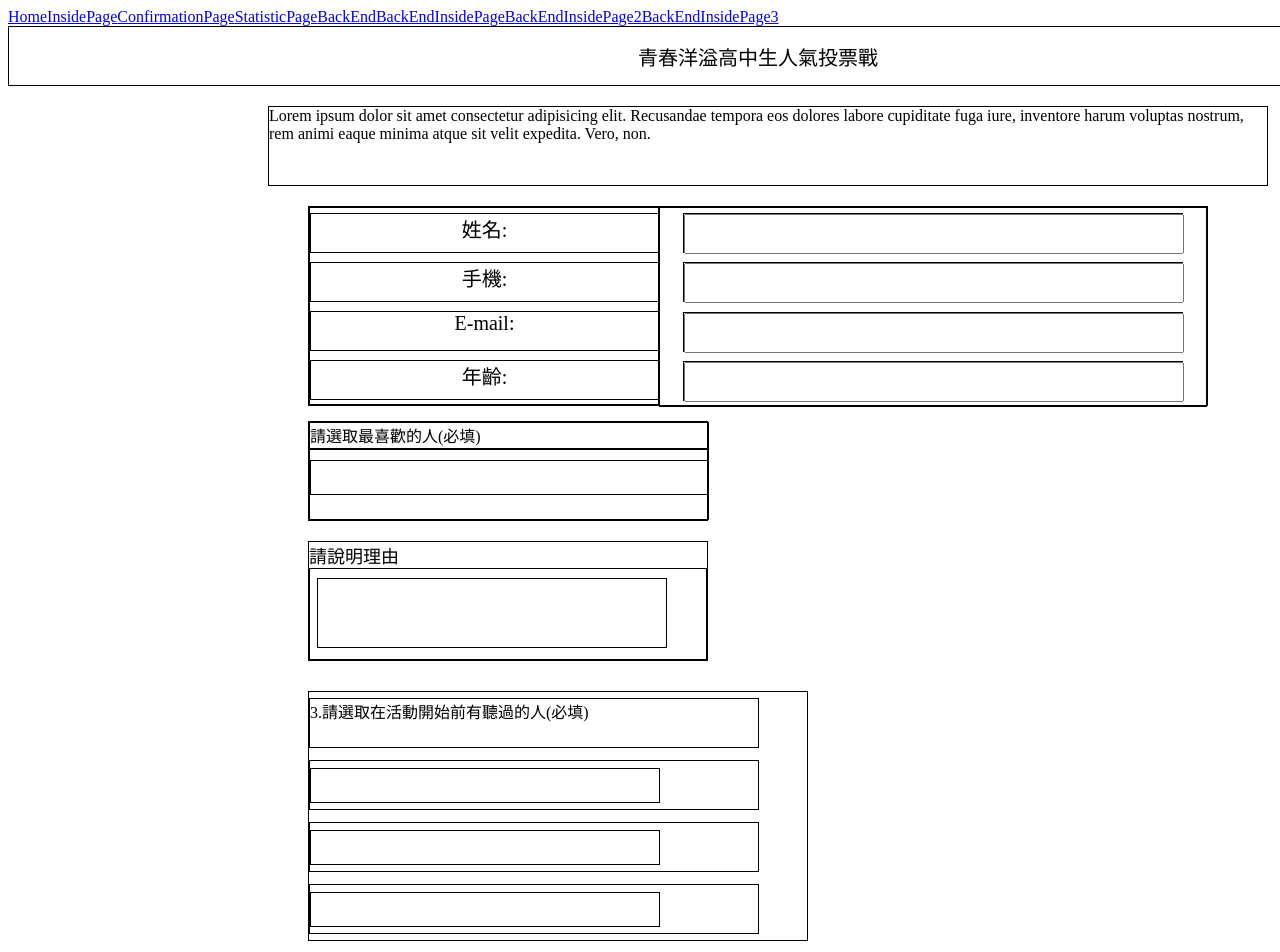
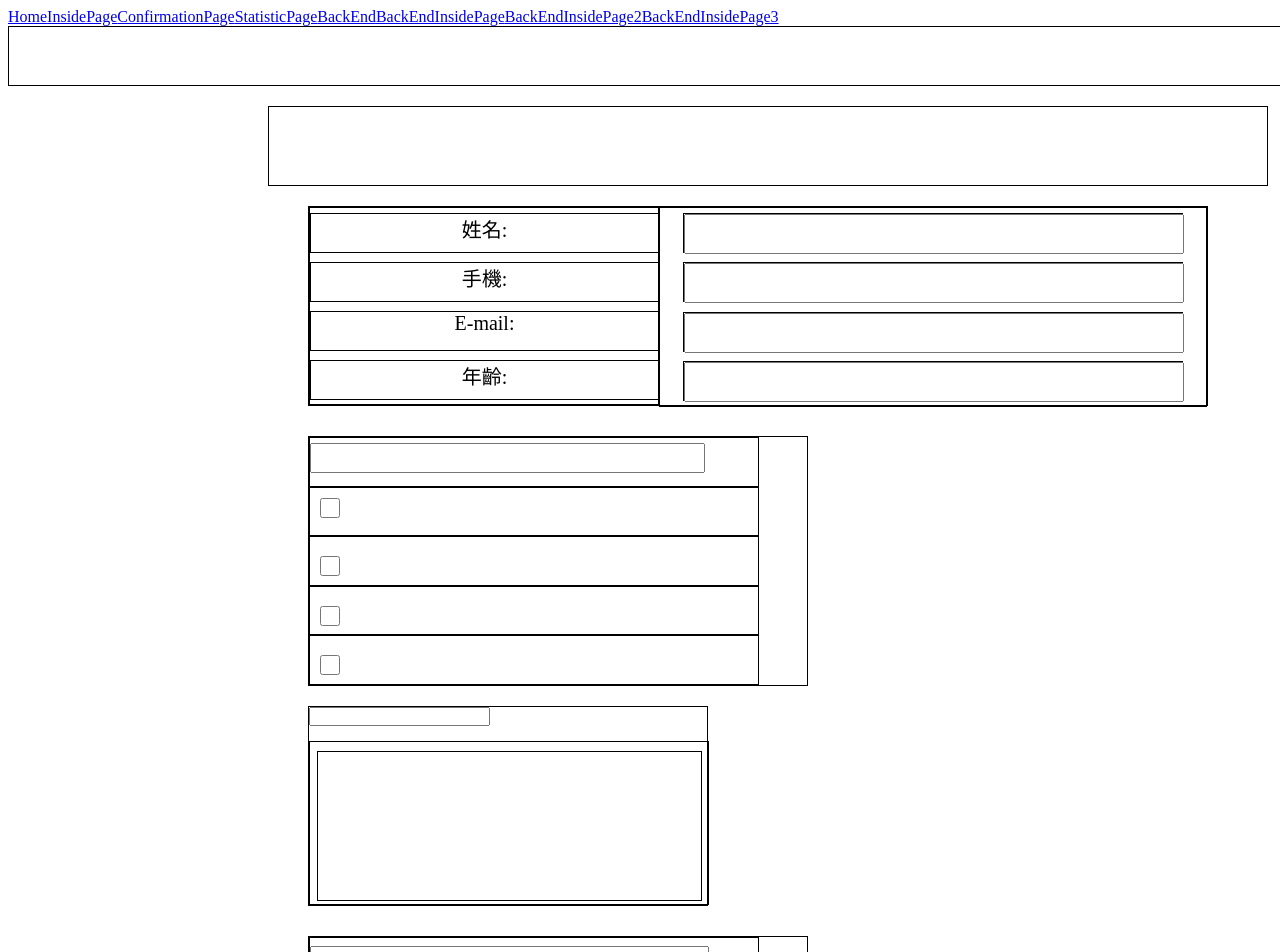
Before and after one commit to Jung0210/-questionnaire, a Vue app: page /ConfirmationPage in a window 1280 px wide. Shown: the top 952 px of the page. Built offline with nearby package versions, Linux system fonts and the light colour scheme; the HTML template or start-up script is replaced by a standard one.

Commit message:
榕駿0827 12:30

```diff
--- a/src/views/BackEndInsidePage.vue
+++ b/src/views/BackEndInsidePage.vue
@@ -34,12 +34,12 @@ export default {
         </div>
     </div>
     <div class="Group1">
-        <div class="oval0">
+        <!-- <div class="oval0"> -->
         <div class="oval1">
             <p>問卷名稱:</p>
             <input type="text">
         </div>
-        </div>
+        <!-- </div> -->
         <!-- <div class="oval1">
             <p>問卷名稱:</p>
             <input type="text">
@@ -170,6 +170,8 @@ body {
         display: flex;
         flex-direction: column;
 
+    }
+
     .oval1 {
         width: 900px;
         height: 100px;
@@ -178,12 +180,11 @@ body {
         justify-content: center;
         align-items: center;
         font-size: 30px;
-            padding-right: 100px;
+        // padding-right: 100px;
 
         input {
-                width: 700px;
+            width: 599px;
             height: 60px;
-            }
         }
     }
 
--- a/src/views/BackEndInsidePage2.vue
+++ b/src/views/BackEndInsidePage2.vue
@@ -10,7 +10,9 @@ export default {
                 require: false,
             },
             isEdit: false,//boolean false是編輯
+
             questions: [],// 存儲所有問題
+
             editingIndex: null // 記錄正在編輯的問題的索引
 
         };
@@ -65,7 +67,11 @@ export default {
         deleteQuestion(index) {
             this.questions.splice(index, 1);
         },
+        previewQuestions() {
+            this.$router.push({ name: 'ConfirmationPage' });
+        },
     },
+
 }
 </script>
 
@@ -122,6 +128,9 @@ export default {
                 <button @click="addQuestion" v-if="!isEdit">加入</button>
                 <button @click="updateQuestion" v-if="isEdit">編輯</button>
             </div>
+            <div class="oval22">
+                <button @click="previewQuestions">預覽</button><!--新增預覽按鈕-->
+            </div>
         </div>
         <div class="Group4">
             <div class="box1">
@@ -173,6 +182,10 @@ export default {
             </div>
         </div>
     </div>
+
+
+
+
 </template>
 <style scoped lang="scss">
 * {
@@ -398,6 +411,22 @@ body {
             font-size: 25px;
             border-radius: 10px;
         }
+
+    }
+
+    .oval22 {
+        width: 80px;
+        height: 50px;
+        display: flex;
+        margin-left: 895px;
+        margin-top: 160px;
+
+        button {
+            width: 80px;
+            height: 50px;
+            font-size: 25px;
+            border-radius: 10px;
+        }
     }
 
     .Group3 {
--- a/src/views/ConfirmationPage.vue
+++ b/src/views/ConfirmationPage.vue
@@ -4,11 +4,10 @@
 
 <template>
     <div class="first">
-        <p>青春洋溢高中生人氣投票戰</p>
+
     </div>
     <div class="shape">
-        <p>Lorem ipsum dolor sit amet consectetur adipisicing elit. Recusandae tempora eos dolores labore cupiditate
-            fuga iure, inventore harum voluptas nostrum, rem animi eaque minima atque sit velit expedita. Vero, non.</p>
+
     </div>
     <div class="container">
         <div class="chocolate">
@@ -41,16 +40,27 @@
         </div>
     </div>
     <div class="Group15">
+
         <div class="team">
-            <p>請選取最喜歡的人(必填)</p>
+            <input type="question" name="" id="">
         </div>
         <div class="team1">
-            <input type="word" name="myfield" id="">
+            <input type="checkbox" id="" name=""></input>
         </div>
+        <div class="team2">
+            <input type="checkbox" id="" name=""></input>
+        </div>
+        <div class="team3">
+            <input type="checkbox" id="" name=""></input>
+        </div>
+        <div class="team4">
+            <input type="checkbox" id="" name=""></input>
+        </div>
+
     </div>
     <div class="Group13">
         <div class="area">
-            <p>請說明理由</p>
+            <input type="text">
         </div>
         <div class="area1">
             <textarea name="" id=""></textarea>
@@ -61,16 +71,19 @@
     </div>
     <div class="Group12">
         <div class="bee">
-            <p>3.請選取在活動開始前有聽過的人(必填)</p>
+            <input type="text">
         </div>
         <div class="bee1">
-            <input type="" id="" name=""></input>
+            <input type="checkbox" id="" name=""></input>
         </div>
         <div class="bee2">
-            <input type="" id="" name=""></input>
+            <input type="checkbox" id="" name=""></input>
         </div>
         <div class="bee3">
-            <input type="" id="" name=""></input>
+            <input type="checkbox" id="" name=""></input>
+        </div>
+        <div class="bee4">
+            <input type="checkbox" id="" name=""></input>
         </div>
     </div>
     <div class="Group10">
@@ -205,23 +218,31 @@ body {
 }
 
 .Group15 {
-    width: 400px;
-    height: 100px;
+    width: 500px;
+    height: 250px;
     border: 1px solid rgb(0, 0, 0);
+    margin-top: 30px;
+    margin-left: 300px;
     display: flex;
+    // justify-content: space-around;
     flex-direction: column;
-    margin-top: 15px;
-    margin-left: 300px;
+    text-align: left;
 
     .team {
-        width: 400px;
-        height: 40px;
+        width: 450px;
+        height: 50px;
         border: 1px solid rgb(0, 0, 0);
+        padding-top: 5px;
+
+        input {
+            width: 395px;
+            height: 30px;
+        }
     }
 
     .team1 {
-        width: 400px;
-        height: 100px;
+        width: 450px;
+        height: 50px;
         border: 1px solid rgb(0, 0, 0);
         padding-top: 10px;
         justify-content: center;
@@ -229,16 +250,67 @@ body {
         justify-content: space-between;
 
         input {
-            width: 3300px;
-            height: 35px;
+            width: 40px;
+            height: 20px;
             border: 1px solid rgb(0, 0, 0);
         }
     }
+
+    .team2 {
+        width: 450px;
+        height: 50px;
+        border: 1px solid rgb(0, 0, 0);
+        display: flex;
+        justify-content: space-between;
+        align-items: center;
+
+        input {
+            width: 40px;
+            height: 20px;
+            border: 1px solid rgb(0, 0, 0);
+            margin-top: 10px;
+        }
+    }
+
+    .team3 {
+        width: 450px;
+        height: 50px;
+        border: 1px solid rgb(0, 0, 0);
+        display: flex;
+        justify-content: space-between;
+        align-items: center;
+
+        input {
+            width: 40px;
+            height: 20px;
+            border: 1px solid rgb(0, 0, 0);
+            margin-top: 10px;
+        }
+
+    }
+
+    .team4 {
+        width: 450px;
+        height: 50px;
+        border: 1px solid rgb(0, 0, 0);
+        display: flex;
+        justify-content: space-between;
+        align-items: center;
+
+        input {
+            width: 40px;
+            height: 20px;
+            border: 1px solid rgb(0, 0, 0);
+            margin-top: 10px;
+        }
+
+    }
+
 }
 
 .Group13 {
     width: 400px;
-    height: 120px;
+    height: 200px;
     border: 1px solid rgb(0, 0, 0);
     display: flex;
     flex-direction: column;
@@ -246,9 +318,15 @@ body {
     margin-left: 300px;
 
     .area {
-        width: 400px;
+        width: 800px;
         height: 40px;
         text-align: left;
+
+        .input {
+            width: 800px;
+            height: 60px;
+        }
+
 
         p {
             font-size: 18px;
@@ -257,7 +335,7 @@ body {
     }
 
     .area1 {
-        width: 398px;
+        width: 400px;
         height: 190px;
         padding-top: 10px;
         border: 1px solid rgb(0, 0, 0);
@@ -266,8 +344,8 @@ body {
         justify-content: space-between;
 
         textarea {
-            width: 350px;
-            height: 70px;
+            width: 385px;
+            height: 150px;
             border: 1px solid rgb(0, 0, 0);
             resize: none;
             position: absolute;
@@ -285,7 +363,7 @@ body {
     margin-top: 30px;
     margin-left: 300px;
     display: flex;
-    justify-content: space-around;
+    // justify-content: space-around;
     flex-direction: column;
     text-align: left;
 
@@ -293,21 +371,28 @@ body {
         width: 450px;
         height: 50px;
         border: 1px solid rgb(0, 0, 0);
+        padding-top: 8px;
+
+        input {
+            width: 399px;
+            height: 35px;
+        }
     }
 
     .bee1 {
         width: 450px;
         height: 50px;
         border: 1px solid rgb(0, 0, 0);
-        display: flex;
-        justify-content: space-between;
-        align-items: center;
+        justify-content: left;
+        // display: flex;
+
 
 
         input {
-            width: 350px;
-            height: 35px;
+            width: 40px;
+            height: 20px;
             border: 1px solid rgb(0, 0, 0);
+            margin-top: 10px;
         }
 
     }
@@ -321,9 +406,10 @@ body {
         align-items: center;
 
         input {
-            width: 350px;
-            height: 35px;
+            width: 40px;
+            height: 20px;
             border: 1px solid rgb(0, 0, 0);
+            margin-top: 10px;
         }
     }
 
@@ -336,10 +422,28 @@ body {
         align-items: center;
 
         input {
-            width: 350px;
-            height: 35px;
+            width: 40px;
+            height: 20px;
             border: 1px solid rgb(0, 0, 0);
+            margin-top: 10px;
         }
+    }
+
+    .bee4 {
+        width: 450px;
+        height: 50px;
+        border: 1px solid rgb(0, 0, 0);
+        display: flex;
+        justify-content: space-between;
+        align-items: center;
+
+        input {
+            width: 40px;
+            height: 20px;
+            border: 1px solid rgb(0, 0, 0);
+            margin-top: 10px;
+        }
+
     }
 
 }
```
Lines whose indentation alone changed are shown as unchanged.
